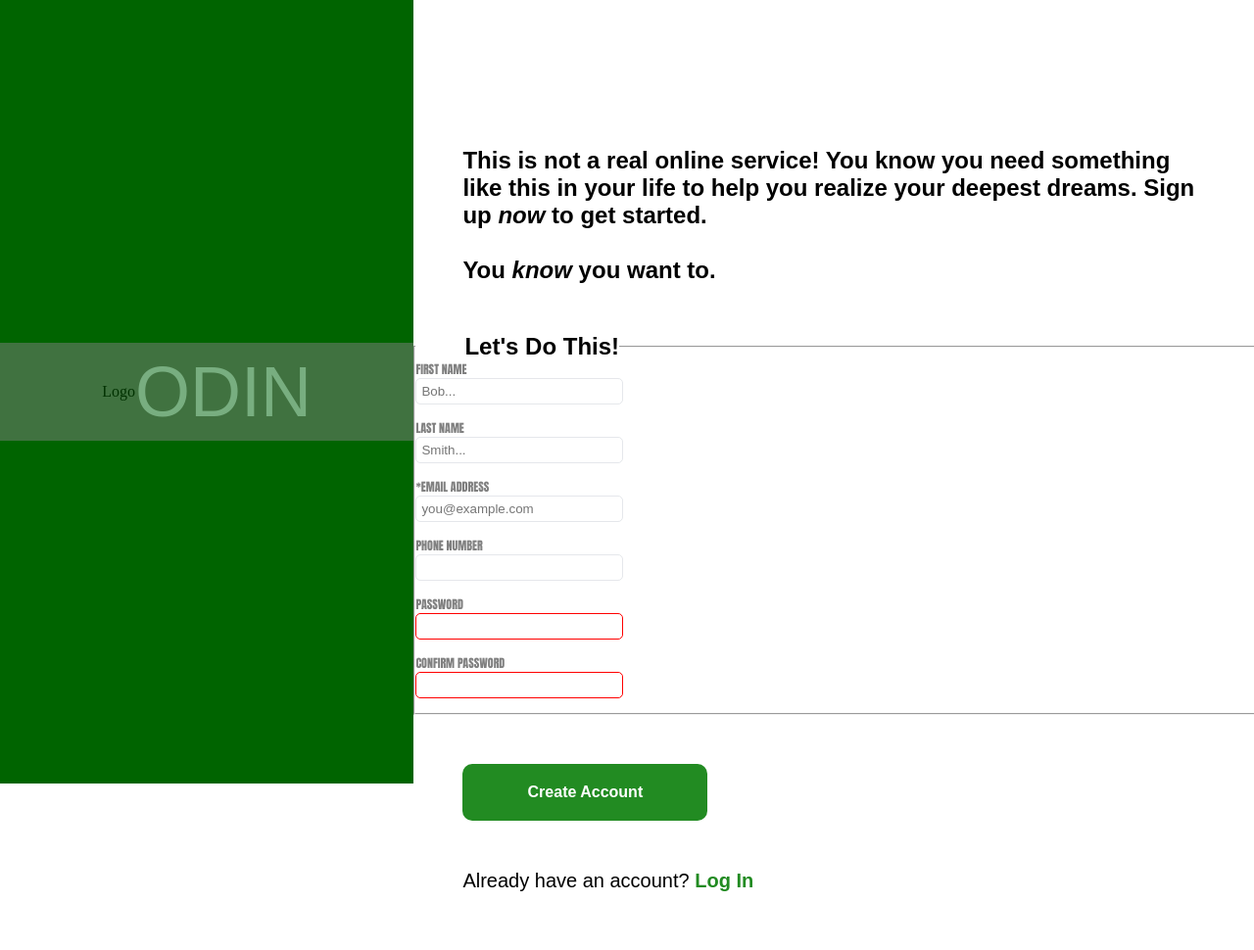
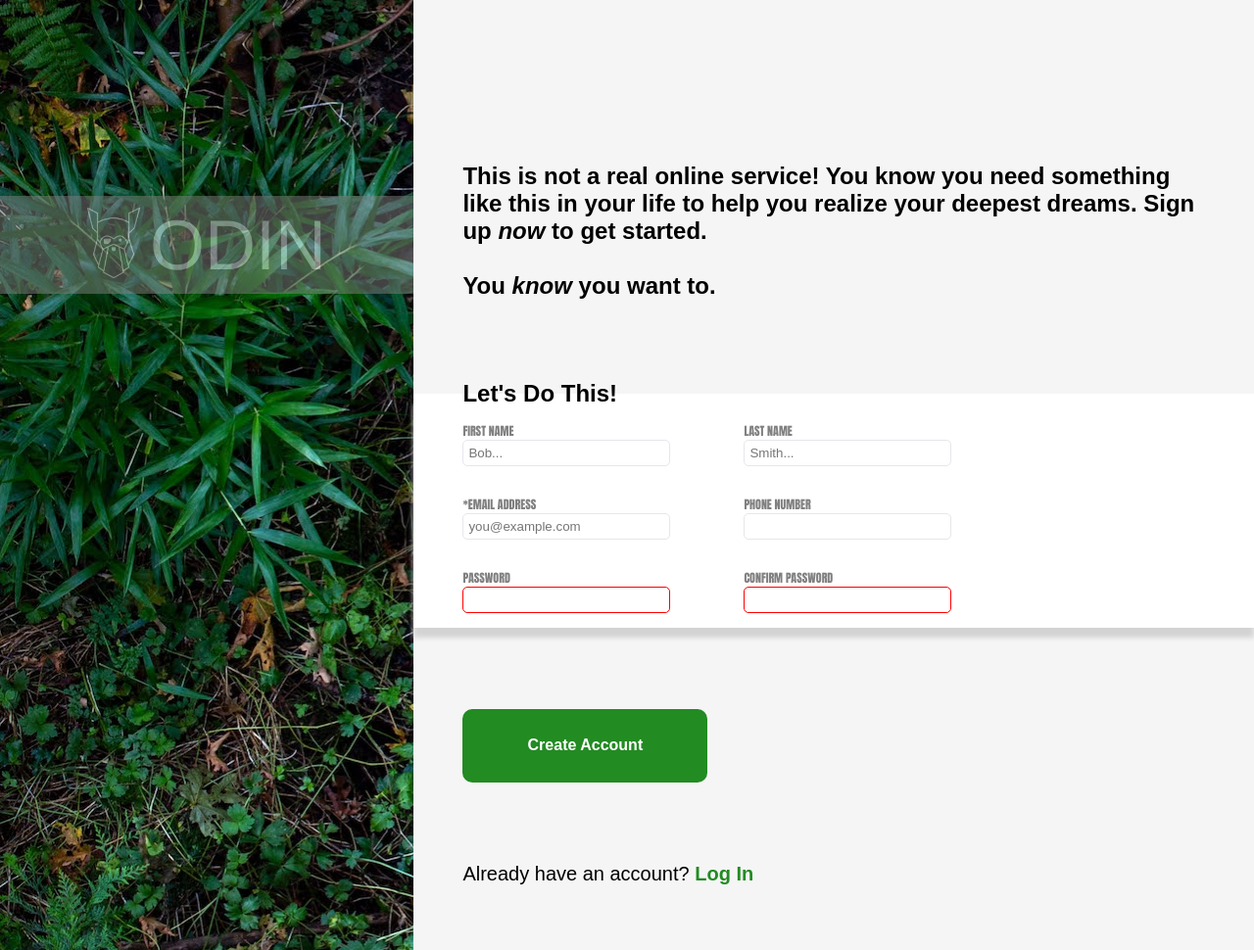
Before and after one commit to AlexCT/odin-signup, a plain HTML site: page index.html in a window 1280 px wide. Shown: the whole page at 98% size. Before the commit the page ends 911 px from the top, so only its background shows below. Drawn offline with Linux system fonts and the light colour scheme.

Commit message:
Finish Styling

```diff
--- a/index.html
+++ b/index.html
@@ -12,7 +12,9 @@
 <body>
     <div id="sideimage">
         <div id="logobox">
-            <div id="logo">Logo</div>
+            <div id="logo">
+                <img src="./images/odin-lined.png">
+            </div>
             <div id="name">ODIN</div>
         </div>
     </div>
--- a/style.css
+++ b/style.css
@@ -10,17 +10,17 @@ body {
 
 #sideimage {
     background-color: darkgreen;
-    height: 100vh;
+    background-image: url("./images/stream.jpg");
+    height: 970px;
     width: 33vw;
     display: flex;
     flex-direction: row;
-    align-items: center;
 }
 
 #logobox {
     display: flex;
     flex-direction: row;
-
+    margin-top: 200px;
     height: 100px;
     width: 33vw;
     background-color: gray;
@@ -29,18 +29,24 @@ body {
     justify-content: center;
 }
 
+#logo img {
+    height: 72px;
+    width: auto;
+}
+
 #name {
     color: aliceblue;
+    margin-left: 10px;
     font-size: 72px;
-    font-family: Arial, Helvetica, sans-serif;
+    font-family: 'Franklin Gothic Medium', 'Arial Narrow', Arial, sans-serif;
 }
 
 #main {
     display: flex;
     flex-direction: column;
     justify-content: space-around;
-    background-color: white;
-    height: 100vh;
+    background-color: whitesmoke;
+    height: 970px;
     width: 67vw;
 
 }
@@ -51,12 +57,24 @@ body {
     font-weight: bold;
     padding: 50px;
     margin-top: 100px;
+    background-color: whitesmoke;
 }
 
 fieldset {
     display: flex;
-    flex-direction: column;
+    flex-direction: row;
+    flex-wrap: wrap;
     width: 67vw;
+    border: none;
+    box-shadow: 0px 10px 5px lightgray;
+    background-color: white;
+}
+
+fieldset div {
+    margin-left: 50px;
+    margin-right: 25px;
+    margin-top: 15px;
+
 }
 
 legend {
@@ -85,9 +103,6 @@ fieldset input {
     border-radius: 5px;
 }
 
-
-/* Changes border color based on valid/invalid input */
-
 #user_password:invalid,#confirm_password:invalid {
     border-color: red;
 }
@@ -99,7 +114,7 @@ fieldset input {
 button {
     background-color: forestgreen;
     width: 250px;
-    height: 100px;
+    height: 75px;
     border-radius: 10px;
     border-color: #E5E7EB;
     border: 1px;
@@ -117,6 +132,7 @@ button {
     font-family: Arial, Helvetica, sans-serif;
     margin-top: 50px;
     padding-left: 50px;
+    margin-bottom: 50px;
 }
 
 a {
```
Also changed, not shown: images/odin-lined.png (added), images/stream.jpg (added).
